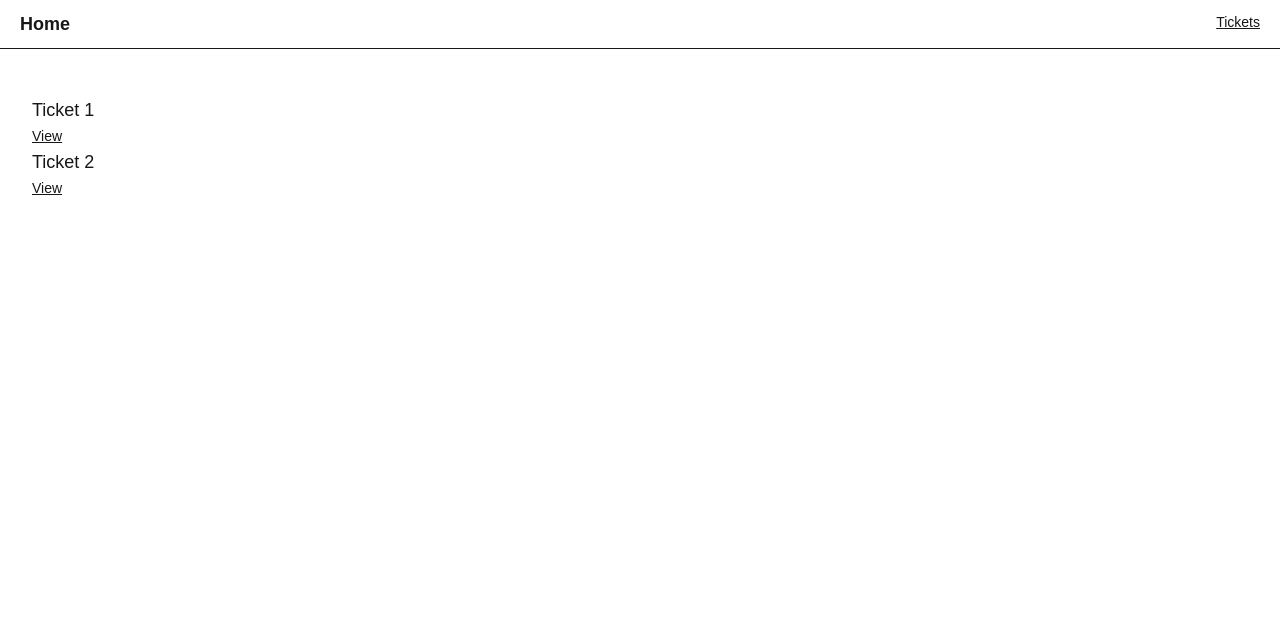
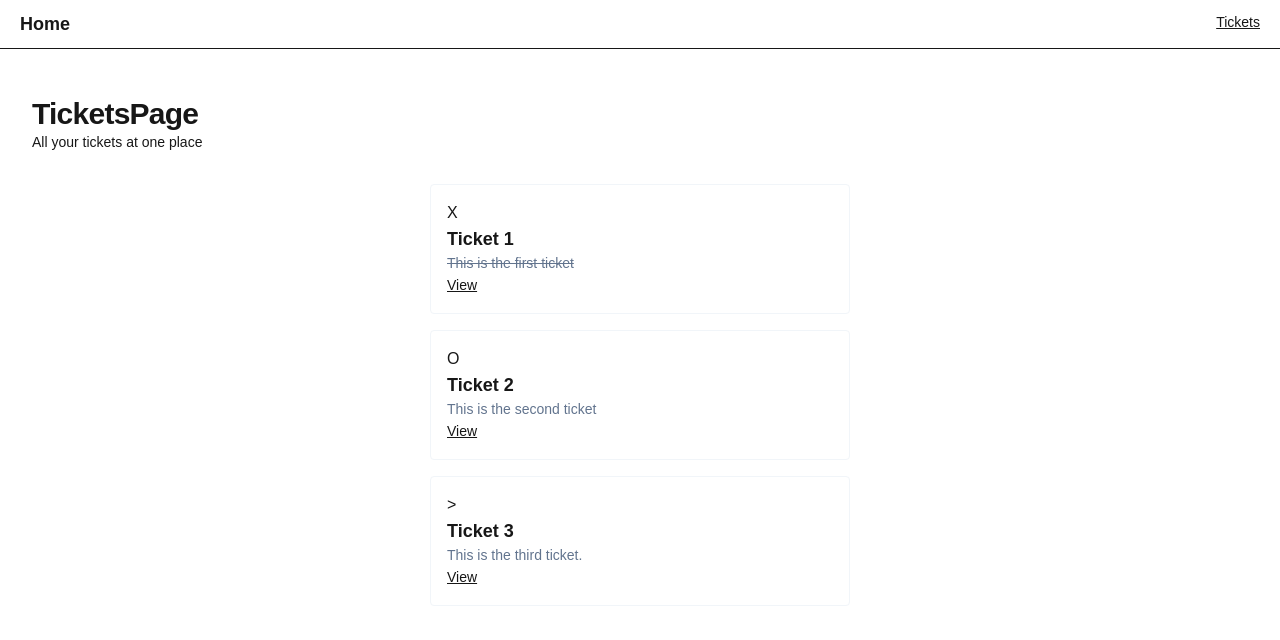
Before and after one commit to garosan/the-road-to-next, a Next.js app: page /tickets in a window 1280 px wide. Shown: the top 640 px of the page. Built offline with nearby package versions, Linux system fonts and the light colour scheme.

Commit message:
Begin to add Tailwind classes and conditional styling

```diff
--- a/package.json
+++ b/package.json
@@ -7,9 +7,11 @@
     "build": "next build",
     "start": "next start",
     "lint": "next lint",
-    "lint-fix": "next lint --fix"
+    "lint-fix": "next lint --fix",
+    "type": "tsc --noEmit"
   },
   "dependencies": {
+    "clsx": "^2.1.1",
     "next": "15.3.2",
     "react": "^19.0.0",
     "react-dom": "^19.0.0"
--- a/src/app/page.tsx
+++ b/src/app/page.tsx
@@ -3,12 +3,19 @@ import { ticketsPath } from "@/paths";
 
 const HomePage = () => {
   return (
-    <div>
-      <h2 className="text-xl">HomePage</h2>
+    <div className="flex-1 flex flex-col gap-y-8">
+      <div>
+        <h2 className="text-3xl font-bold tracking-tight">HomePage</h2>
+        <p className="text-sm text-muted-foreground">
+          Your home place to start
+        </p>
+      </div>
 
-      <Link href={ticketsPath()} className="underline">
-        Go To Tickets
-      </Link>
+      <div className="flex-1 flex flex-col items-center">
+        <Link href={ticketsPath()} className="underline">
+          Go To Tickets
+        </Link>
+      </div>
     </div>
   );
 };
--- a/src/app/tickets/page.tsx
+++ b/src/app/tickets/page.tsx
@@ -1,20 +1,46 @@
+import clsx from "clsx";
 import Link from "next/link";
 import { initialTickets } from "@/data";
 import { ticketPath } from "@/paths";
 
+const TICKET_ICONS = {
+  OPEN: "O",
+  IN_PROGRESS: ">",
+  DONE: "X",
+};
+
 const TicketsPage = () => {
   return (
+    <div className="flex-1 flex flex-col gap-y-8">
       <div>
+        <h2 className="text-3xl font-bold tracking-tight">TicketsPage</h2>
+        <p className="text-sm text-muted-foreground">
+          All your tickets at one place
+        </p>
+      </div>
+
+      <div className="flex-1 flex flex-col items-center gap-y-4">
         {initialTickets.map((ticket) => (
-        <div key={ticket.id}>
-          <h2 className="text-lg">{ticket.title}</h2>
-
+          <div
+            key={ticket.id}
+            className="w-full max-w-[420px] p-4 border border-slate-100 rounded"
+          >
+            <div>{TICKET_ICONS[ticket.status]}</div>
+            <h3 className="text-lg font-semibold truncate">{ticket.title}</h3>
+            <p
+              className={clsx("text-sm text-slate-500 truncate", {
+                "line-through": ticket.status === "DONE",
+              })}
+            >
+              {ticket.content}
+            </p>
             <Link href={ticketPath(ticket.id)} className="text-sm underline">
               View
             </Link>
           </div>
         ))}
       </div>
+    </div>
   );
 };
 
--- a/src/data.ts
+++ b/src/data.ts
@@ -3,12 +3,18 @@ export const initialTickets = [
     id: "1",
     title: "Ticket 1",
     content: "This is the first ticket",
-    status: "DONE",
+    status: "DONE" as const,
   },
   {
     id: "2",
     title: "Ticket 2",
     content: "This is the second ticket",
-    status: "OPEN",
+    status: "OPEN" as const,
+  },
+  {
+    id: "3",
+    title: "Ticket 3",
+    content: "This is the third ticket.",
+    status: "IN_PROGRESS" as const,
   },
 ];
```
Also changed, not shown: 1 other file (tests, documents, lock files or other folders). Lines whose indentation alone changed are shown as unchanged.
